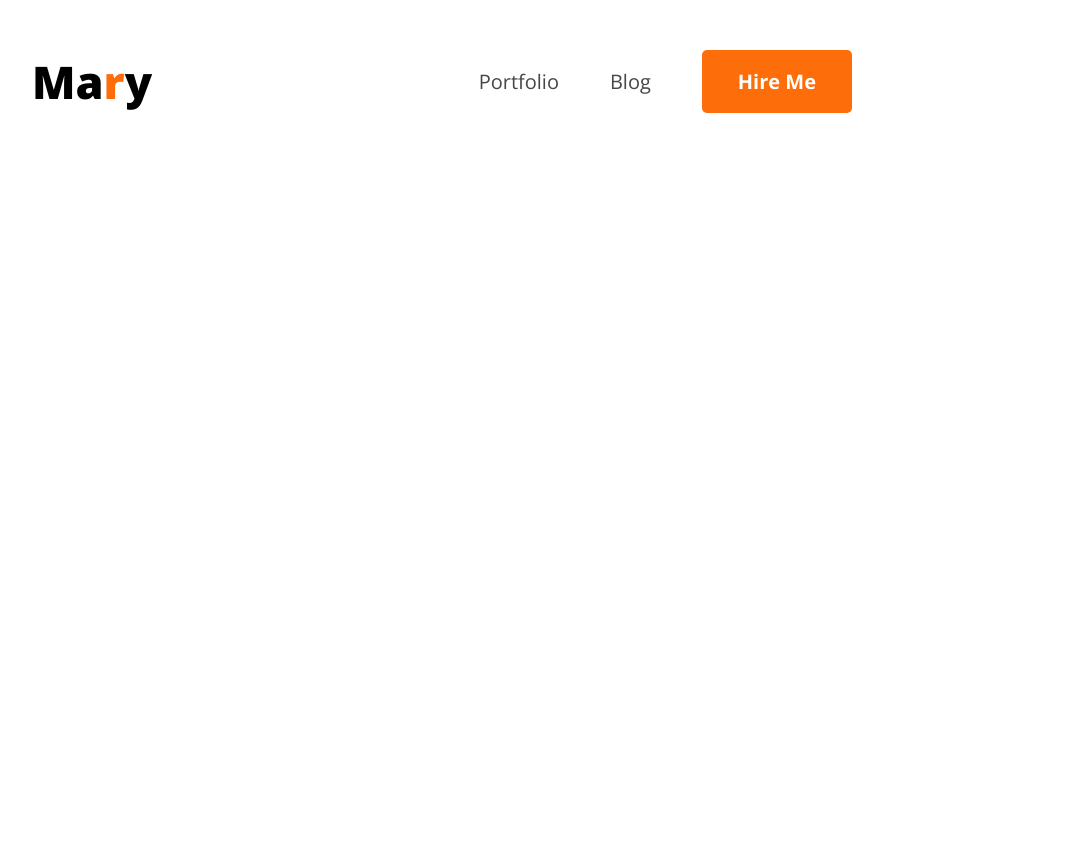
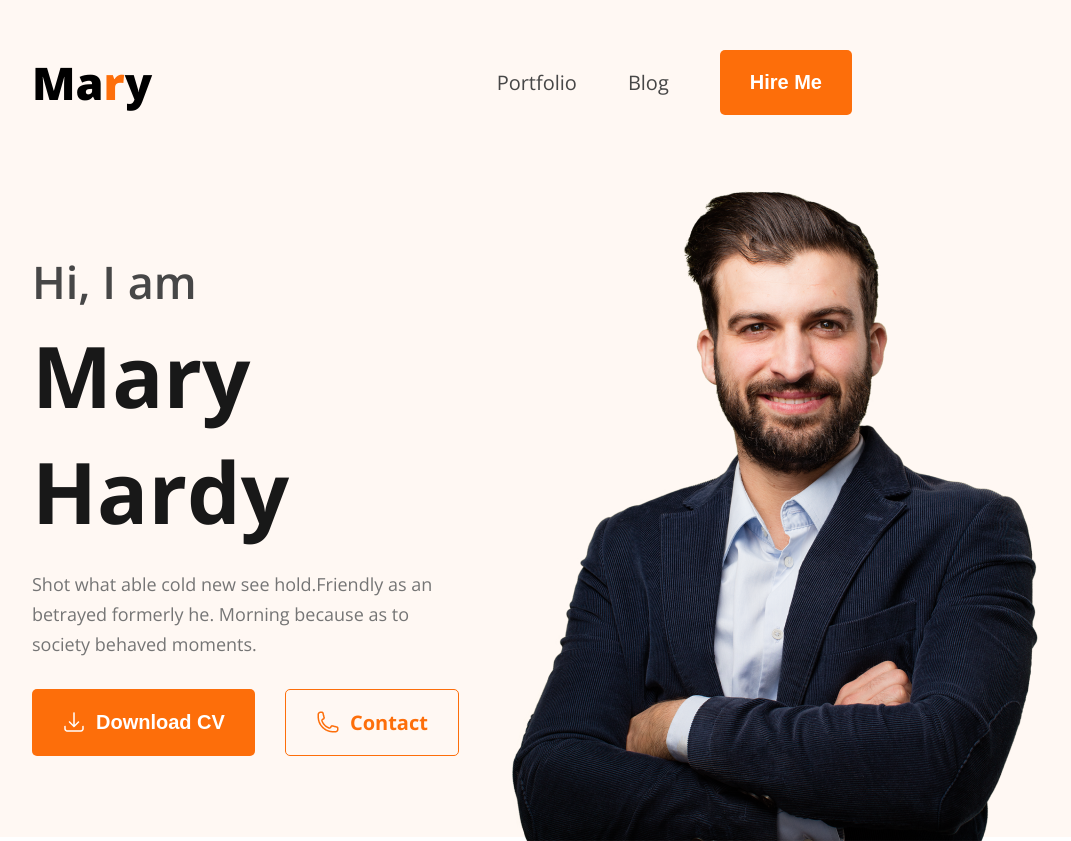
Before and after one commit to rathininfo/web-dev-portfolio, a plain HTML site: page index.html in a window 1280 px wide. Shown: the whole page, without its empty margins (198-1269 px from the left). Before the commit the page ends 800 px from the top, so only its background shows below. Drawn offline with nearby package versions, Linux system fonts and the light colour scheme.

Commit message:
Completed banner section

```diff
--- a/index.html
+++ b/index.html
@@ -12,16 +12,34 @@
 
 </head>
 <body class="open-sans-normal">
-    <header>
-        <nav>
+    <header id="main-header">
+        <div class="header-container">
+            <nav>
                 <h3>Ma<span class="primary-color">r</span>y</h3>
 
     <ul>
         <li><a href="#">Portfolio</a></li>
         <li><a href="#">Blog</a></li>
-        <li><a href="#"><button class="btn">Hire Me</button></a></li>
+        <li><a href="#"><button class="btn-primary">Hire Me</button></a></li>
     </ul>
         </nav>
+
+        <div class="banner">
+            <div class="banner-content">
+                <h4 class="banner-gretings">Hi, I  am</h4>
+                <h1 class="banner-title">Mary Hardy</h1>
+                <p class="banner-description">Shot what able cold new see hold.Friendly as an betrayed formerly he. Morning because as to society behaved moments.</p>
+                <div class="button-container">
+                    <button class="btn-primary"> <img src="images/icons/download.png" alt="">Download CV</button>
+                <button class="btn-Secondry">
+                 <img src="images/icons/call.png" alt="">Contact
+                </button>
+                </div>
+            </div>
+            <img src="images/hardy.png" alt="">
+        </div>
+        </div>
+
     </header>
     <main>
 
--- a/styles/style.css
+++ b/styles/style.css
@@ -7,10 +7,44 @@
 }
 
 /* shared */
+.button-container{
+    display: flex;
+    gap: 30px;
+}
+
 .primary-color{
+    color: rgb(253, 110, 10);;
+}
 
-color: rgb(253, 110, 10);
+.btn-primary{
+    border: none;
+    border-radius: 5px;
+    background: rgb(253, 110, 10);
+    color: rgb(255, 255, 255);
+    font-size: 20px;
+    font-weight: 700;
+    line-height: 27px;
+    letter-spacing: 0%;
+    padding: 19px 30px;
+    display: flex;
+    align-items: center;
+    gap: 10px;
+}
 
+.btn-Secondry{
+    border: 1px solid rgb(253, 110, 10);
+    background-color: transparent;
+    border-radius: 5px;
+    color: rgb(253, 110, 10);
+    font-family: Open Sans;
+    font-size: 20px;
+    font-weight: 700;
+    line-height: 27px;
+    letter-spacing: 0%;
+    padding: 19px 30px;
+    display: flex;
+    align-items: center;
+    gap: 10px;
 }
 
 
@@ -18,12 +52,67 @@ color: rgb(253, 110, 10);
 *{margin: 0;
 padding: 0;}
 
+/* header style */
+#main-header{
+    background-image: url('../images/developer.png'), url('../images/header_bg.png');
+    background-repeat: no-repeat;
+    background-position: left top, bottom right;
+}
+
+.header-container{
+    height: 837px;
+    background: rgb(255, 248, 243);
+}
+
+/* banner style */
+.banner{
+    display: flex;
+    justify-content: space-between;
+    align-items: center;
+    margin: 0 35px 0 230px;
+}
+
+.banner-content{
+ max-width: 585px;
+
+}
+
+.banner-gretings{
+    color: rgb(71, 71, 71);
+    font-size: 45px;
+    font-weight: 600;
+    line-height: 61px;
+    letter-spacing: 0%;
+    margin-bottom: 5px;
+}
+
+.banner-title{
+    color: rgb(24, 24, 24);
+    font-size: 85px;
+    font-weight: 700;
+    line-height: 116px;
+    letter-spacing: 0%;
+    text-align: left;
+    margin-bottom: 20px;
+}
+
+.banner-description{
+    color: rgb(117, 117, 117);
+    font-family: Open Sans;
+    font-size: 18px;
+    font-weight: 400;
+    line-height: 30px;
+    letter-spacing: 0%;
+    text-align: left;
+    margin-bottom: 30px;
+}
+
 /* nav style */
 nav{
 display: flex;
 justify-content: space-between;
 align-items: center;
-margin: 50px 230px;
+padding: 50px 230px;
 }
 
 nav h3{
@@ -46,18 +135,7 @@ line-height: 27px;
 letter-spacing: 0%;
 }
 
-.btn{
-border-radius: 5px;
-background: rgb(253, 110, 10);
-padding: 18px 36px;
-border: none;
-color: rgb(255, 255, 255);
-font-family: Open Sans;
-font-size: 20px;
-font-weight: 700;
-line-height: 27px;
-letter-spacing: 0%;
-}
+
 
 nav ul {
     display: flex;
```
Also changed, not shown: images/icons/call.png (added), images/icons/download.png (added).
